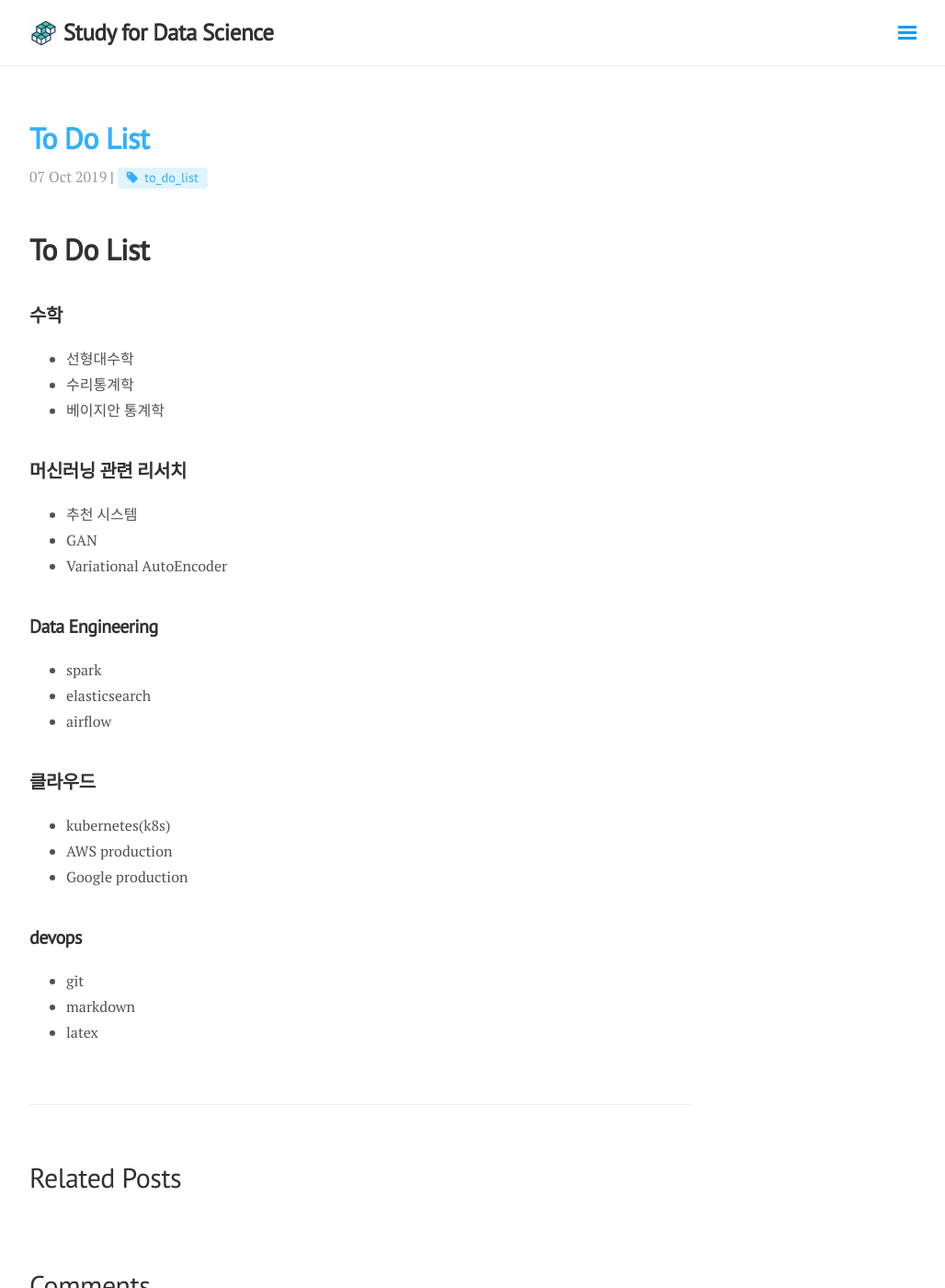
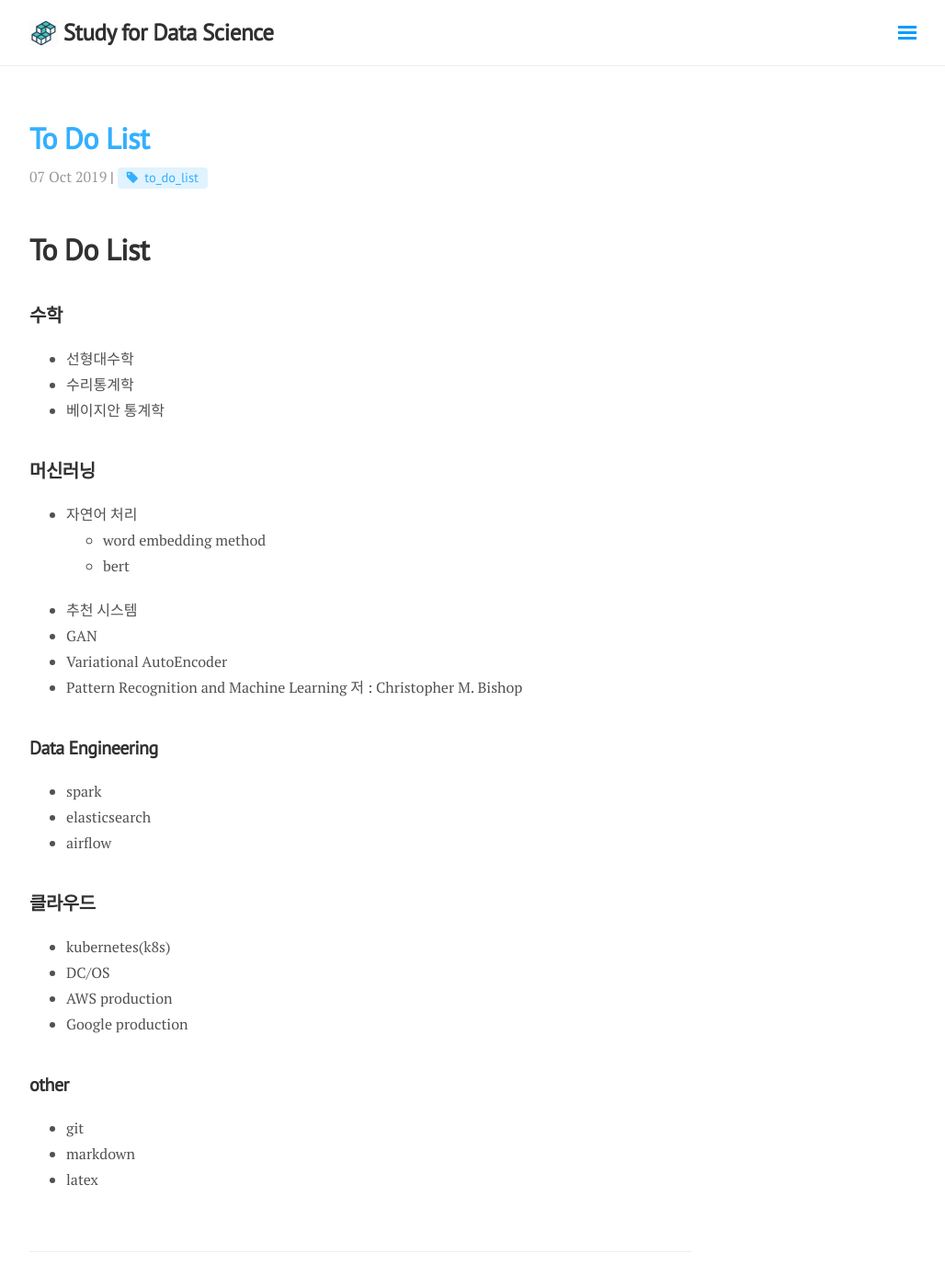
Before and after one commit to jin717/jin717.github.io, a Jekyll site: the page built from _posts/2019-10-07-toDoList.md, in a window 1280 px wide and 1400 px high. Shown: the whole window at 92% size, without its empty margins (248-1276 px from the left). Built offline with Jekyll 4.4.1, drawn with Linux system fonts in a browser that asks for light colours; nearby versions of some CDN libraries; comment, search, counter and statistics services are not loaded.

Commit message:
update to-do-list

```diff
--- a/_posts/2019-10-07-toDoList.md
+++ b/_posts/2019-10-07-toDoList.md
@@ -12,10 +12,14 @@ comments: true
 - 수리통계학
 - 베이지안 통계학
 
-## 머신러닝 관련 리서치
+## 머신러닝
+- 자연어 처리
+    - word embedding method
+    - bert
 - 추천 시스템
 - GAN
 - Variational AutoEncoder
+- Pattern Recognition and Machine Learning 저 : Christopher M. Bishop
 
 ## Data Engineering
 - spark
@@ -24,10 +28,11 @@ comments: true
 
 ## 클라우드
 - kubernetes(k8s)
+- DC/OS
 - AWS production
 - Google production
 
-## devops
+## other
 - git
 - markdown
 - latex
```
